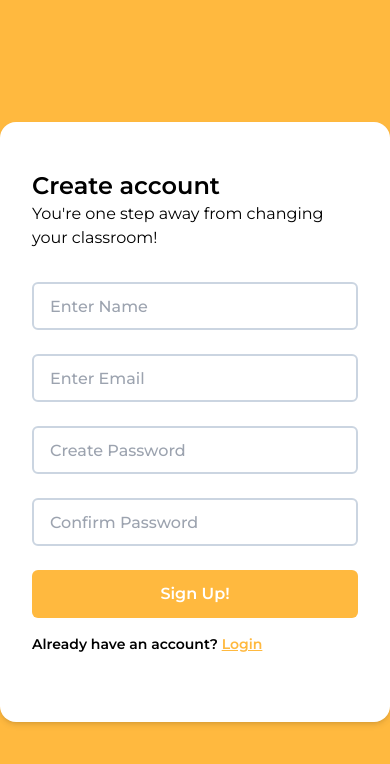
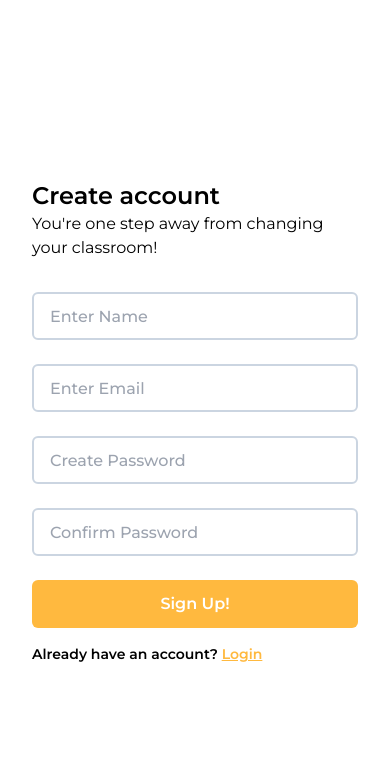
Before and after one commit to TegaBC/PowerQuiz, a React (Vite) app in the folder client/: page /register in a window 390 px wide. Shown: the top 764 px of the page. Built offline with nearby package versions, Linux system fonts and the light colour scheme.

Commit message:
mobile design

```diff
--- a/client/src/pages/Login.jsx
+++ b/client/src/pages/Login.jsx
@@ -3,8 +3,8 @@
 export default function LoginPage() {
     return (
     <div className="flex bg-main h-screen items-center justify-center">
-        <div className="bg-white flex flex-col px-8
-        box-border py-12 w-full sm:w-[450px]  rounded-2xl shadow-md">
+        <div className="bg-white h-full sm:h-auto flex flex-col px-8 justify-center
+        box-border py-12 w-full sm:w-[450px] sm:rounded-xl shadow-md">
 
             <div className="mb-10">
                 <h1 className="text-2xl font-semibold">Login</h1>
--- a/client/src/pages/Register.jsx
+++ b/client/src/pages/Register.jsx
@@ -2,8 +2,8 @@ import { Link } from "react-router-dom"
 
 export default function RegisterPage() {
     return (<div className="flex bg-main h-screen items-center justify-center">
-        <div className="bg-white flex flex-col px-8
-        box-border py-12 min-h-[600px] w-full sm:w-[450px]  rounded-2xl shadow-md">
+        <div className="bg-white flex flex-col px-8 h-full sm:h-auto justify-center
+        box-border py-12 min-h-[600px] w-full sm:w-[450px] sm:rounded-2xl shadow-md">
 
             <div className="mb-8">
                 <h1 className="text-2xl font-semibold">Create account</h1>
```
